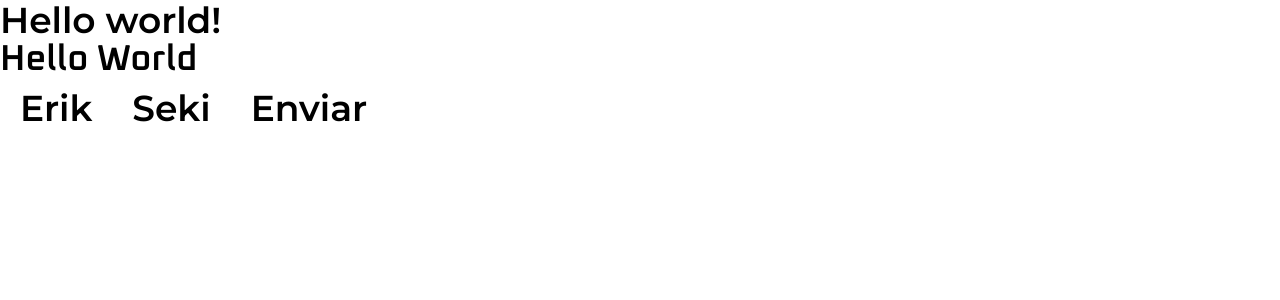
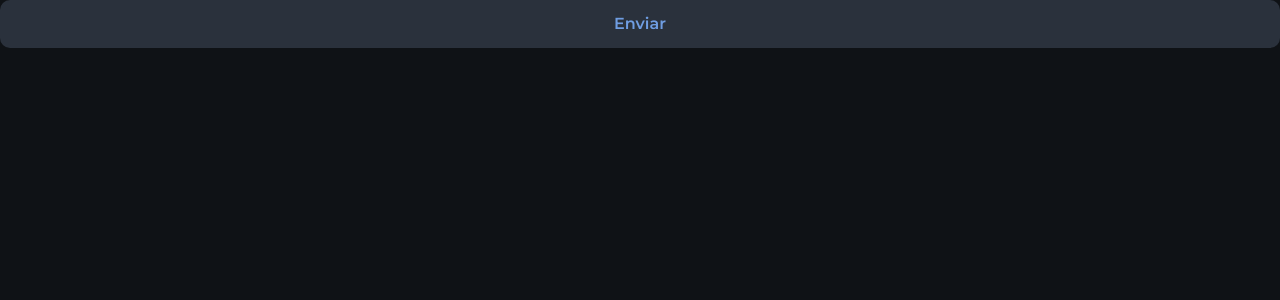
Before and after one commit to erikseki/NLW-Project, a Next.js app: page / in a window 1280 px wide. Shown: the top 300 px of the page. Built offline with nearby package versions, Linux system fonts and the light colour scheme.

Commit message:
ajustando o tailwindcss e configurando o Button

```diff
--- a/src/app/globals.css
+++ b/src/app/globals.css
@@ -1,30 +1,25 @@
 @import "tailwindcss";
 
 @theme {
-    /*
-     criando as variáveis.
-     para bloquear as outras cores do tailwind utilizar --color-*: initial;
-    */
-
     --color-*: initial;
 
+    --color-blue: #6F9DE2;
     --color-danger:#F05D6C;
-    --color-darkpurple: #6400CE;
-    --color-purple: #9900FF;
-    --color-danger: #F05D6C;
+    --color-purple: #9871F3;
+    /* --color-darkpurple: #6400CE; */
 
-    --color-grey-100: #DAE4F2;
-    --color-grey-200: #C8D0DA;
-    --color-grey-300: #95A1B1;
-    --color-grey-400: #6F7D90;
-    --color-grey-500: #2A313C;
-    --color-grey-600: #21252C;
-    --color-grey-700: #191D24;
-    --color-grey-800: #13161B;
-    --color-grey-900: #0F1216;
+    --color-gray-100: #DAE4F2;
+    --color-gray-200: #C8D0DA;
+    --color-gray-300: #95A1B1;
+    --color-gray-400: #6F7D90;
+    --color-gray-500: #2A313C;
+    --color-gray-600: #21252C;
+    --color-gray-700: #191D24;
+    --color-gray-800: #13161B;
+    --color-gray-900: #0F1216;
 
     --font-heading: var(--font-oxanium);
     --font-sans: var(--font-montserrat);
 
-
+    --radius-xl: 0.625rem;
 }
--- a/src/app/layout.tsx
+++ b/src/app/layout.tsx
@@ -27,8 +27,9 @@
 }>) {
   return (
     <html lang="en" className={`${oxanium.variable} ${montserrat.variable}` }>
-      <body className="bg-black text-white text-4xl font-bold">
+      <body className="bg-gray-900 text-gray-100 antialiased">
         {children}
+
         </body>
     </html>
   );
--- a/src/app/page.tsx
+++ b/src/app/page.tsx
@@ -3,13 +3,16 @@
 export default function Home() {
   return (
     <main>
-      <div className="text-white">Hello world!</div>
+      {/* <div className="text-white">Hello world!</div>
 
       <h1 className="text-4xl font-semibold font-heading">Hello World</h1>
 
       <Button text="Erik" />
       <Button text="Seki" />
-      <Button text="" />
+      <Button text="" /> */}
+
+        <Button />
+
     </main>
   );
 }
--- a/src/components/button.tsx
+++ b/src/components/button.tsx
@@ -3,5 +3,9 @@
 }
 
 export function Button(props: ButtonProps) {
- return <button className="bg-violet-500 px-5 py-2 rounded-sm">{props.text || "Enviar"}</button>
+ return (
+    <button className="px-5 h-12 bg-gray-500 text-blue font-semibold rounded-xl w-full cursor-pointer hover:bg-blue hover:text-gray-900 transition-colors duration-300">
+    {props.text || "Enviar"}
+    </button>
+ )
 }
```
